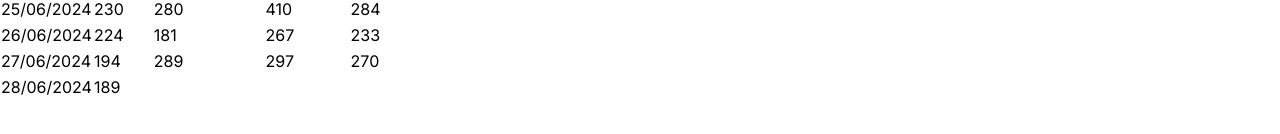
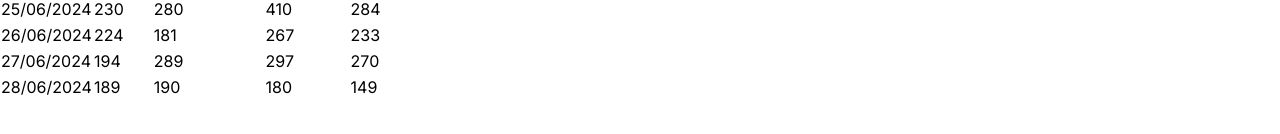
Before and after one commit to Mostafa-El-Masry/dashboardv.4, a Next.js app: page /content/Health-improvmets/Pysical/Diabitieschart in a window 1280 px wide. Shown: the part 344-478 px from the top of the page. Built offline with nearby package versions, Linux system fonts and the light colour scheme.

Commit message:
css update

```diff
--- a/app/content/Health-improvmets/Pysical/Diabitieschart/page.tsx
+++ b/app/content/Health-improvmets/Pysical/Diabitieschart/page.tsx
@@ -53,9 +53,9 @@ const Diabitieschart = () => {
             <tr>
             <td>28/06/2024</td>
                 <td>189</td>
-                <td></td>
-                <td></td>
-                <td></td>
+                <td>190</td>
+                <td>180</td>
+                <td>149</td>
             </tr>
         </tbody>
     </table>
--- a/app/globals.css
+++ b/app/globals.css
@@ -38,7 +38,7 @@ h2 {
     color: #c8d6e5;
     margin: 1rem;
     padding: .7rem 2.5rem;
-
+    min-width: 2.5rem;
 }
 
 
```
